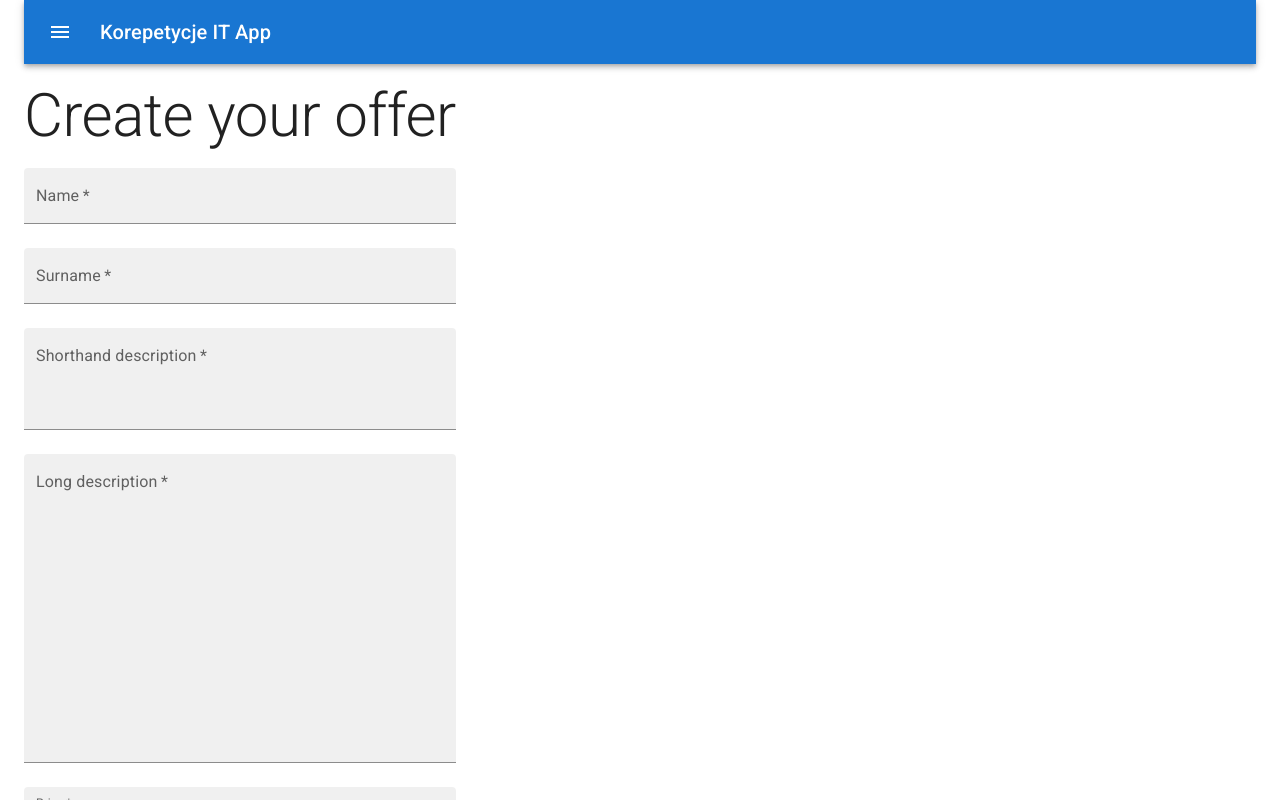
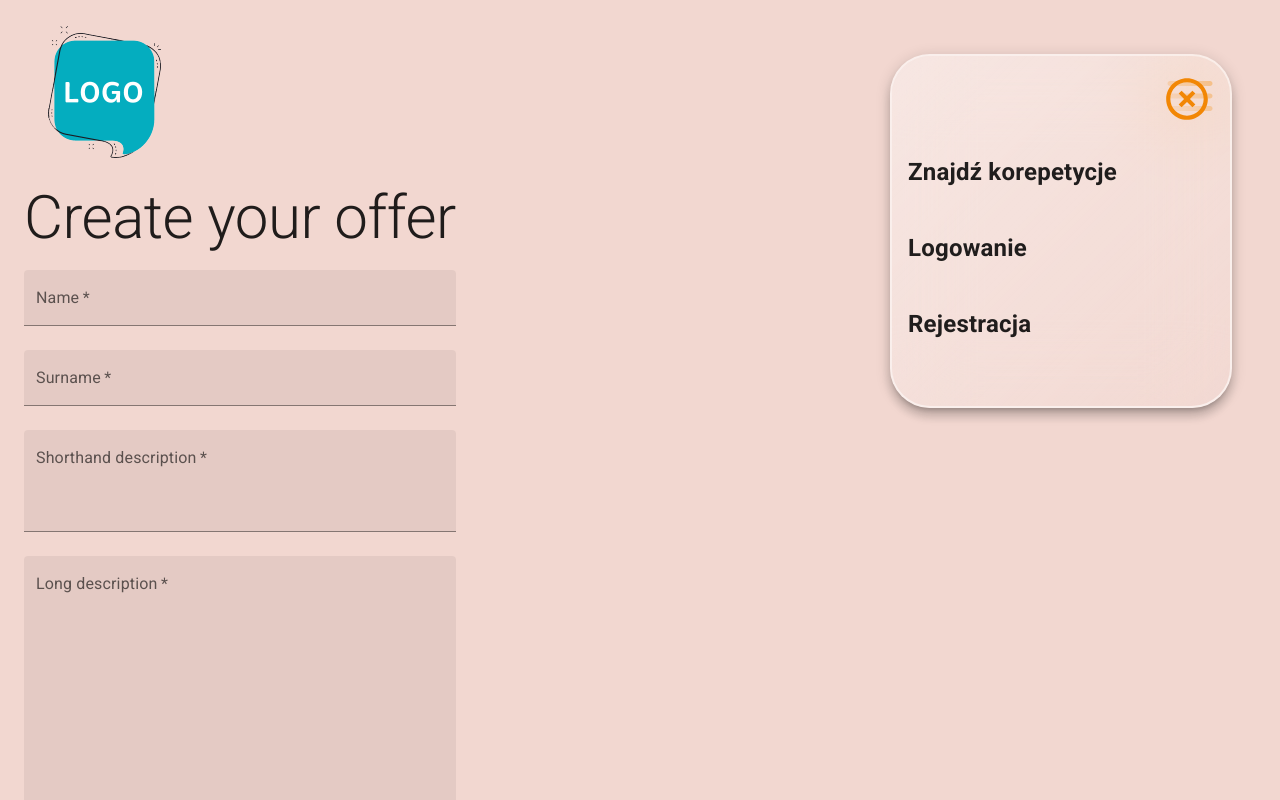
Before and after one commit to marcinz1983/TutoringOffer, a React (Create React App) app in the folder src/main/react/: page /add-offer in a window 1280 px wide. Both pictures are taken after a click on the button "account of current user". Shown: the top 800 px of the page. Built offline with nearby package versions, Linux system fonts and the light colour scheme; no server answers.

Commit message:
EL-100-2 proper styles based on UI design (#34)
* EL-100-2 proper styles based on UI design

* Review changes, styles refactor, file names refactor

```diff
--- a/src/main/react/src/components/AppTopBar/AppTopBar.tsx
+++ b/src/main/react/src/components/AppTopBar/AppTopBar.tsx
@@ -1,20 +1,83 @@
-import { AppBar, IconButton, Toolbar, Typography } from "@mui/material"
-import MenuIcon  from '@mui/icons-material/Menu';
-import { Box } from "@mui/system"
+import { useState } from "react";
+import { Link } from "react-router-dom";
 
+import { AppBar, IconButton, Toolbar, Menu, MenuItem } from "@mui/material";
+import MenuRoundedIcon from "@mui/icons-material/MenuRounded";
+import HighlightOffOutlinedIcon from "@mui/icons-material/HighlightOffOutlined";
+import { Box } from "@mui/system";
+
+import logo from "../../assets/logo.png";
+import { styles } from "./app-top-bar-styles";
+import {HAMBURGER_LIST_ITEM_1, HAMBURGER_LIST_ITEM_2, HAMBURGER_LIST_ITEM_3 } from "../../utility/constants"
 
 export const AppTopBar = () => {
+  const [anchorEl, setAnchorEl] = useState<null | HTMLElement>(null);
 
-    return (
-        <Box sx={{flexGrow: 1}}>
-            <AppBar position="static">
-                <Toolbar>
-                    <IconButton size="large" edge="start" color="inherit" aria-label="menu" sx={{mr: 2}}>
-                        <MenuIcon />
-                    </IconButton>
-                    <Typography variant="h6" color="inherit" component="div">Korepetycje IT App</Typography>
-                </Toolbar>
-            </AppBar>
-        </Box>
-    )
-}
+  const handleMenu = (event: React.MouseEvent<HTMLElement>) => {
+    setAnchorEl(event.currentTarget);
+  };
+
+  const handleClose = () => {
+    setAnchorEl(null);
+  };
+
+  return (
+    <Box sx={styles.box}>
+      <AppBar
+        position="sticky"
+        style={styles.appBar}
+      >
+        <Toolbar sx={styles.toolbar}>
+          <Link to="/">
+            <img src={logo} alt="DoIT" />
+          </Link>
+
+          <IconButton
+            size="large"
+            aria-label="account of current user"
+            aria-controls="menu-appbar"
+            aria-haspopup="true"
+            onClick={handleMenu}
+            color="primary"
+          >
+            <MenuRoundedIcon sx={styles.menuRoundedIcon} />
+          </IconButton>
+          <Menu
+            sx={styles.menu}
+            PaperProps={{ style: styles.menuPaper }}
+            id="menu-appbar"
+            anchorEl={anchorEl}
+            anchorOrigin={{
+              vertical: "top",
+              horizontal: "right",
+            }}
+            keepMounted
+            transformOrigin={{
+              vertical: "top",
+              horizontal: "right",
+            }}
+            open={Boolean(anchorEl)}
+            onClose={handleClose}
+          >
+            <IconButton
+              sx={styles.iconButton}
+              size="large"
+              aria-label="account of current user"
+              aria-controls="menu-appbar"
+              aria-haspopup="true"
+              onClick={handleClose}
+              color="primary"
+            >
+              <HighlightOffOutlinedIcon sx={styles.highlightOffOutlinedIcon} />
+            </IconButton>
+            <Box>
+              <MenuItem sx={styles.menuItem}>{HAMBURGER_LIST_ITEM_1}</MenuItem>
+              <MenuItem sx={styles.menuItem}>{HAMBURGER_LIST_ITEM_2}</MenuItem>
+              <MenuItem sx={styles.menuItem}>{HAMBURGER_LIST_ITEM_3}</MenuItem>
+            </Box>
+          </Menu>
+        </Toolbar>
+      </AppBar>
+    </Box>
+  );
+};
--- /dev/null
+++ b/src/main/react/src/components/AppTopBar/app-top-bar-styles.ts
@@ -0,0 +1,54 @@
+export const styles = {
+  box: {
+    flexGrow: 1,
+    paddingTop: "25px"
+  },
+
+  appBar: {
+    background: "transparent",
+    boxShadow: "none"
+  },
+
+  toolbar: {
+    justifyContent: "space-between"
+  },
+
+  menu: {
+      display: 'flex',
+    },
+
+    menuPaper: {
+      height: "354px",
+      width: "342px",
+      background:
+        "transparent linear-gradient(135deg, rgba(255, 255, 255, 0.4) 0%, rgba(255, 255, 255, 0.05) 100%) 0% 0% no-repeat padding-box",
+      border: "2px solid rgba(255, 255, 255, 0.6)",
+      borderRadius: "40px",
+      backdropFilter: "blur(40px)",
+    },
+
+    menuRoundedIcon: {
+      fontSize: 60
+    },
+
+    menuItem: {
+      fontSize: 24,
+      fontWeight: "bold",
+      paddingTop: "20px",
+      paddingBottom: "20px",
+      '&:hover' : {
+        backgroundColor: 'transparent',
+        color: '#04ADBF'
+      }
+    },
+
+    iconButton: {
+      marginLeft: '260px',
+      padding: '10px'
+    },
+
+    highlightOffOutlinedIcon: {
+      fontSize: 50
+    }
+
+  };
--- a/src/main/react/src/themes/mainTheme.tsx
+++ b/src/main/react/src/themes/mainTheme.tsx
@@ -9,7 +9,19 @@ export const mainTheme: IMainTheme = createTheme({
             sm: 600,
             md: 900,
             lg: 1200,
-            xl: 1920
+            xl: 1640
+        }
+    },
+    palette: {
+        primary: {
+            main: "#F28705",
+            light: "#F2A007"
+        },
+        secondary: {
+            main: "#04ADBF"
+        },
+        background: {
+            default: "#F2D7D0"
         }
     }
 });
--- a/src/main/react/src/utility/constants.tsx
+++ b/src/main/react/src/utility/constants.ts
@@ -7,3 +7,6 @@ export const SUCESS_MESSAGE_SHORT = "Udało się!"
 export const SUCESS_MESSAGE_LONG = "Udało się!"
 export const DELETE_OFFER_SUCCESS_MESSAGE = "Usunęliśmy Twoje ogłoszenie."
 export const EDIT_OFFER_SUCCESS_MESSAGE = "Twoje ogłoszenie zostało pomyślnie edytowane."
+export const HAMBURGER_LIST_ITEM_1 = "Znajdź korepetycje"
+export const HAMBURGER_LIST_ITEM_2 = "Logowanie"
+export const HAMBURGER_LIST_ITEM_3 = "Rejestracja"
```
Also changed, not shown: src/main/react/src/typescript/interfaces.tsx (+16 -0 lines), src/main/react/src/assets/logo.png (added).
